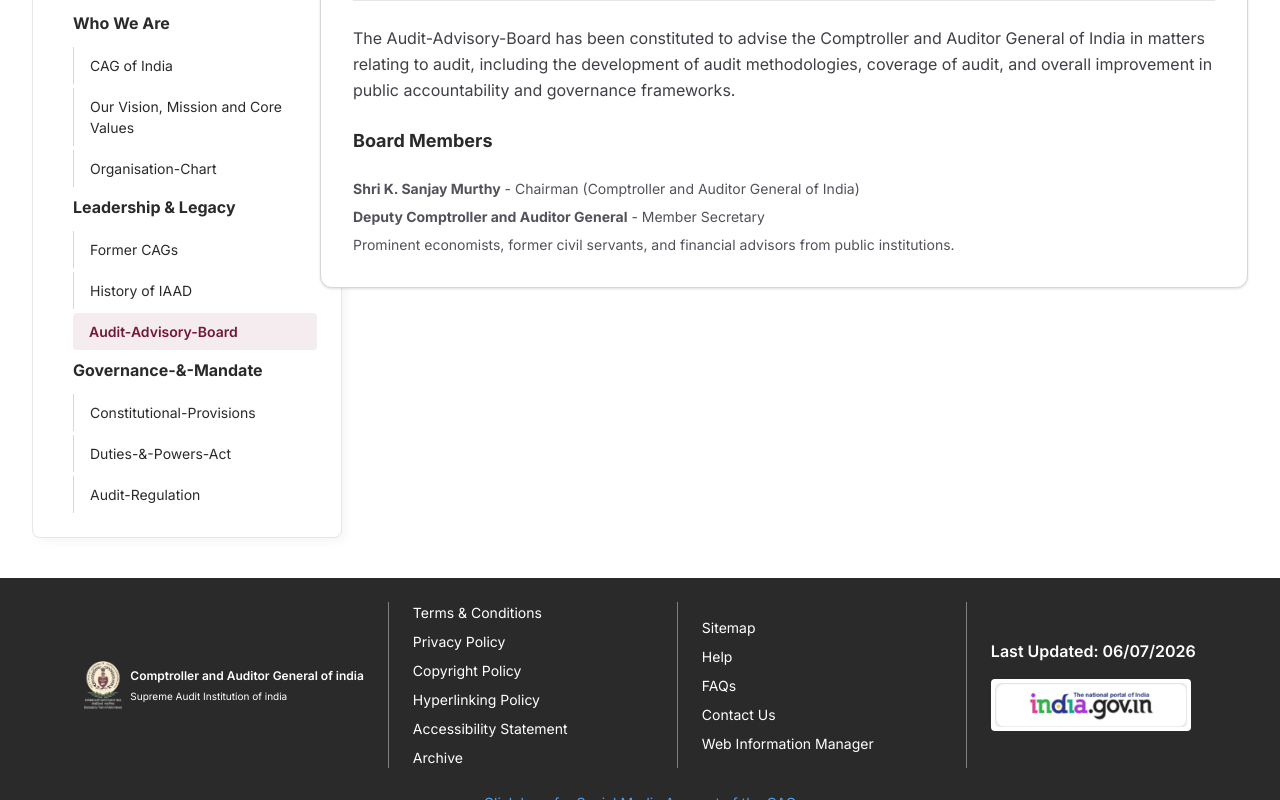
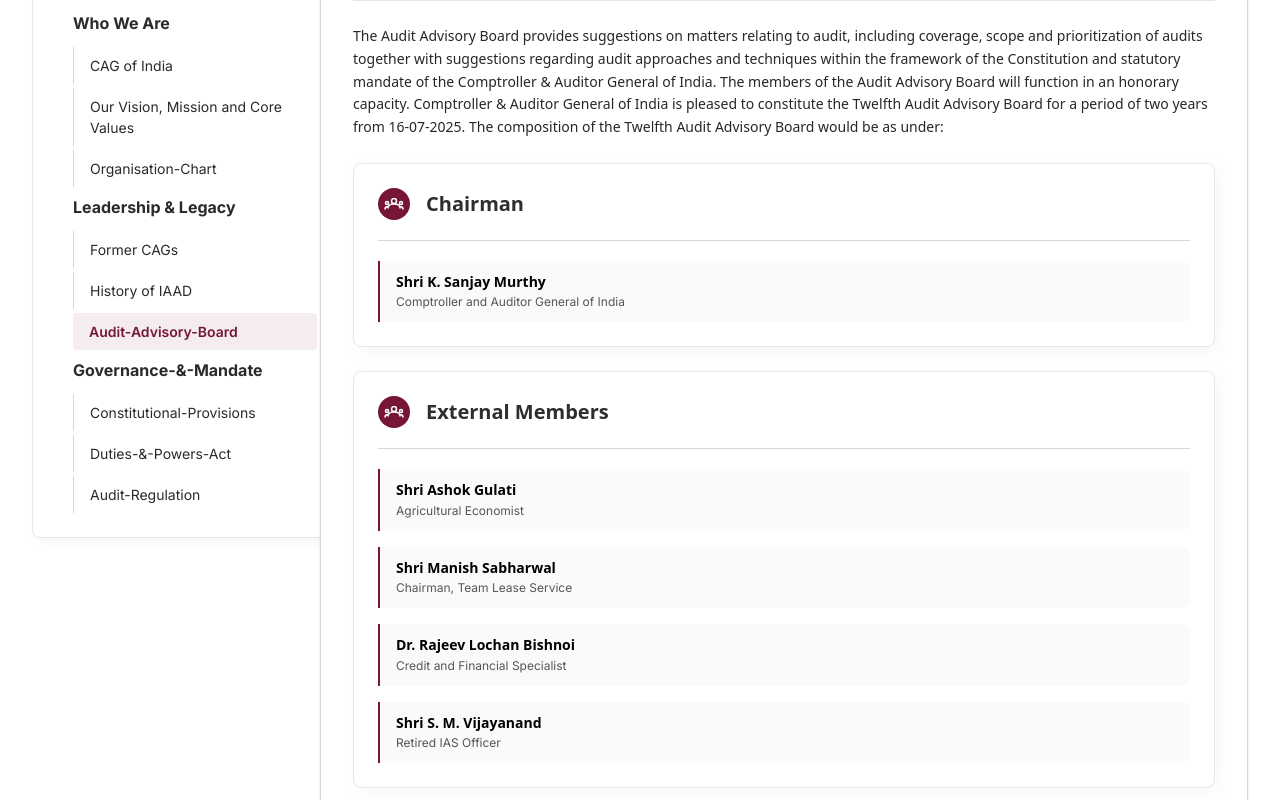
Before and after one commit to dharshan004/new_cag_ui, a Next.js app: page /About/About-Us/Audit-Advisory-Board in a window 1280 px wide. Shown: the part 300-1100 px from the top of the page. Built offline with nearby package versions, Linux system fonts and the light colour scheme.

Commit message:
Redesign and build Audit Advisory Board page with structured board containers, custom team SVGs, and interactive card hover animation highlights

```diff
--- a/src/app/(pages)/About/About-Us/Audit-Advisory-Board/page.tsx
+++ b/src/app/(pages)/About/About-Us/Audit-Advisory-Board/page.tsx
@@ -1,18 +1,211 @@
-import React from 'react';
+'use client';
+
+import React, { useState, useEffect } from 'react';
 import AboutLayout from '@/app/(pages)/About/AboutLayout';
+import { dataManager } from '@/lib/dataManager';
+
+interface MemberItem {
+  id: string;
+  nameEn: string;
+  nameHi: string;
+  desigEn: string;
+  desigHi: string;
+}
+
+interface BoardSection {
+  id: string;
+  titleEn: string;
+  titleHi: string;
+  members: MemberItem[];
+}
+
+const BOARD_SECTIONS: BoardSection[] = [
+  {
+    id: 'chairman',
+    titleEn: 'Chairman',
+    titleHi: 'अध्यक्ष',
+    members: [
+      {
+        id: 'c-1',
+        nameEn: 'Shri K. Sanjay Murthy',
+        nameHi: 'श्री के. संजय मूर्ति',
+        desigEn: 'Comptroller and Auditor General of India',
+        desigHi: 'भारत के नियंत्रक और महालेखापरीक्षक'
+      }
+    ]
+  },
+  {
+    id: 'external',
+    titleEn: 'External Members',
+    titleHi: 'बाहरी सदस्य',
+    members: [
+      {
+        id: 'ex-1',
+        nameEn: 'Shri Ashok Gulati',
+        nameHi: 'श्री अशोक गुलाटी',
+        desigEn: 'Agricultural Economist',
+        desigHi: 'कृषि अर्थशास्त्री'
+      },
+      {
+        id: 'ex-2',
+        nameEn: 'Shri Manish Sabharwal',
+        nameHi: 'श्री मनीष सबरवाल',
+        desigEn: 'Chairman, Team Lease Service',
+        desigHi: 'अध्यक्ष, टीमलीज सर्विसेज'
+      },
+      {
+        id: 'ex-3',
+        nameEn: 'Dr. Rajeev Lochan Bishnoi',
+        nameHi: 'डॉ. राजीव लोचन बिश्नोई',
+        desigEn: 'Credit and Financial Specialist',
+        desigHi: 'क्रेडिट और वित्तीय विशेषज्ञ'
+      },
+      {
+        id: 'ex-4',
+        nameEn: 'Shri S. M. Vijayanand',
+        nameHi: 'श्री एस. एम. विजयानंद',
+        desigEn: 'Retired IAS Officer',
+        desigHi: 'सेवानिवृत्त आईएएस अधिकारी'
+      }
+    ]
+  },
+  {
+    id: 'internal',
+    titleEn: 'Internal Members (Ex. Officio)',
+    titleHi: 'आंतरिक सदस्य (पदेन)',
+    members: [
+      {
+        id: 'in-1',
+        nameEn: 'Shri Ashok Gulati',
+        nameHi: 'श्री अशोक गुलाटी',
+        desigEn: 'Agricultural Economist',
+        desigHi: 'कृषि अर्थशास्त्री'
+      },
+      {
+        id: 'in-2',
+        nameEn: 'Shri Manish Sabharwal',
+        nameHi: 'श्री मनीष सबरवाल',
+        desigEn: 'Chairman, Team Lease Service',
+        desigHi: 'अध्यक्ष, टीमलीज सर्विसेज'
+      },
+      {
+        id: 'in-3',
+        nameEn: 'Dr. Rajeev Lochan Bishnoi',
+        nameHi: 'डॉ. राजीव लोचन बिश्नोई',
+        desigEn: 'Credit and Financial Specialist',
+        desigHi: 'क्रेडिट और वित्तीय विशेषज्ञ'
+      },
+      {
+        id: 'in-4',
+        nameEn: 'Shri S. M. Vijayanand',
+        nameHi: 'श्री एस. एम. विजयानंद',
+        desigEn: 'Retired IAS Officer',
+        desigHi: 'सेवानिवृत्त आईएएस अधिकारी'
+      }
+    ]
+  },
+  {
+    id: 'secretary',
+    titleEn: 'Secretary to the Board',
+    titleHi: 'बोर्ड के सचिव',
+    members: [
+      {
+        id: 's-1',
+        nameEn: 'Ms. Swathi Pandey',
+        nameHi: 'श्रीमती स्वाति पांडे',
+        desigEn: 'Principal Director (Personnel, SMU & Coordination)',
+        desigHi: 'प्रधान निदेशक (कार्मिक, एसएमयू और समन्वय)'
+      }
+    ]
+  }
+];
 
 export default function AuditAdvisoryBoardPage() {
+  const [lang, setLang] = useState<'English' | 'हिन्दी'>('English');
+
+  useEffect(() => {
+    setLang(dataManager.getLanguage());
+    const handleLangChange = () => {
+      setLang(dataManager.getLanguage());
+    };
+    window.addEventListener('languageChange', handleLangChange);
+    return () => window.removeEventListener('languageChange', handleLangChange);
+  }, []);
+
+  const isHindi = lang === 'हिन्दी';
+
   return (
-    <AboutLayout title="Audit-Advisory-Board">
-      <p>
-        The Audit-Advisory-Board has been constituted to advise the Comptroller and Auditor General of India in matters relating to audit, including the development of audit methodologies, coverage of audit, and overall improvement in public accountability and governance frameworks.
-      </p>
-      <h3 className="text-lg font-bold text-[#2a2a2a] mt-4">Board Members</h3>
-      <ul className="list-disc pl-5 space-y-2 mt-2 text-zinc-600 text-sm">
-        <li><strong>Shri K. Sanjay Murthy</strong> - Chairman (Comptroller and Auditor General of India)</li>
-        <li><strong>Deputy Comptroller and Auditor General</strong> - Member Secretary</li>
-        <li>Prominent economists, former civil servants, and financial advisors from public institutions.</li>
-      </ul>
+    <AboutLayout title={isHindi ? 'लेखापरीक्षा सलाहकार बोर्ड' : 'Audit Advisory Board'}>
+      <div className="flex flex-col gap-6 w-full text-left">
+
+        {/* Intro Paragraph */}
+        <p className="text-sm leading-relaxed text-zinc-800 m-0" style={{ fontFamily: 'Noto Sans' }}>
+          {isHindi
+            ? 'लेखापरीक्षा सलाहकार बोर्ड लेखापरीक्षा से संबंधित मामलों पर सुझाव प्रदान करता है, जिसमें लेखापरीक्षा के कवरेज, दायरे और प्राथमिकता के साथ-साथ भारत के नियंत्रक और महालेखापरीक्षक के संवैधानिक और वैधानिक जनादेश के ढांचे के भीतर लेखापरीक्षा दृष्टिकोण और तकनीकों के संबंध में सुझाव शामिल हैं। लेखापरीक्षा सलाहकार बोर्ड के सदस्य मानद क्षमता में कार्य करेंगे। भारत के नियंत्रक और महालेखापरीक्षक १६-०७-२०२५ से दो वर्ष की अवधि के लिए बारहवें लेखापरीक्षा सलाहकार बोर्ड का गठन करते हुए प्रसन्न हैं। बारहवें लेखापरीक्षा सलाहकार बोर्ड की संरचना इस प्रकार होगी:'
+            : 'The Audit Advisory Board provides suggestions on matters relating to audit, including coverage, scope and prioritization of audits together with suggestions regarding audit approaches and techniques within the framework of the Constitution and statutory mandate of the Comptroller & Auditor General of India. The members of the Audit Advisory Board will function in an honorary capacity. Comptroller & Auditor General of India is pleased to constitute the Twelfth Audit Advisory Board for a period of two years from 16-07-2025. The composition of the Twelfth Audit Advisory Board would be as under:'}
+        </p>
+
+        {/* Board Sections Container */}
+        <div className="flex flex-col gap-6 w-full">
+          {BOARD_SECTIONS.map(section => {
+            const sectionTitle = isHindi ? section.titleHi : section.titleEn;
+
+            return (
+              <section
+                key={section.id}
+                className="w-full bg-white border border-[#E6E6E6] rounded-lg p-6 shadow-[4px_4px_20px_rgba(0,0,0,0.04)] flex flex-col gap-5 text-left"
+                aria-labelledby={`sec-title-${section.id}`}
+              >
+
+                {/* Section Header */}
+                <div className="flex items-center gap-4">
+                  {/* Styled Circle with white outline Board representation SVG */}
+                  <div className="w-8 h-8 rounded-full bg-[#751639] flex items-center justify-center text-white flex-shrink-0" aria-hidden="true">
+                    <svg width="20" height="12" viewBox="0 0 20 12" fill="none" xmlns="http://www.w3.org/2000/svg">
+                      <path d="M4 10 C4 7, 7 6, 10 6 C13 6, 16 7, 16 10" stroke="currentColor" strokeWidth="1.5" strokeLinecap="round" />
+                      <circle cx="10" cy="3" r="2.5" stroke="currentColor" strokeWidth="1.5" />
+                      <path d="M1 11 C1 9, 3 8.5, 4.5 8.5" stroke="currentColor" strokeWidth="1.5" strokeLinecap="round" />
+                      <circle cx="3" cy="5" r="1.5" stroke="currentColor" strokeWidth="1.5" />
+                      <path d="M19 11 C19 9, 17 8.5, 15.5 8.5" stroke="currentColor" strokeWidth="1.5" strokeLinecap="round" />
+                      <circle cx="17" cy="5" r="1.5" stroke="currentColor" strokeWidth="1.5" />
+                    </svg>
+                  </div>
+                  <h3 id={`sec-title-${section.id}`} className="text-lg md:text-xl font-bold text-[#2E2E31] m-0" style={{ fontFamily: 'Noto Sans' }}>
+                    {sectionTitle}
+                  </h3>
+                </div>
+
+                {/* Horizontal Line Divider */}
+                <div className="w-full h-[1px] bg-[#D7D7D7] m-0" aria-hidden="true" />
+
+                {/* Board Members list */}
+                <div className="flex flex-col gap-4 w-full">
+                  {section.members.map(member => {
+                    const memberName = isHindi ? member.nameHi : member.nameEn;
+                    const memberDesig = isHindi ? member.desigHi : member.desigEn;
+
+                    return (
+                      <div
+                        key={member.id}
+                        className="w-full p-3 px-4 bg-[#FAFAFA] border-l-2 border-[#751639] flex flex-col gap-1 rounded-r-lg transition-all duration-200 hover:bg-white hover:shadow-[4px_4px_15px_rgba(117,22,57,0.06)] hover:border-l-[4px] hover:-translate-y-0.5 group cursor-pointer"
+                      >
+                        <strong className="text-sm font-semibold text-black m-0 leading-tight transition-colors duration-200 group-hover:text-[#751639]" style={{ fontFamily: 'Noto Sans' }}>
+                          {memberName}
+                        </strong>
+                        <span className="text-xs text-[#565656] m-0 transition-colors duration-200 group-hover:text-zinc-700">
+                          {memberDesig}
+                        </span>
+                      </div>
+                    );
+                  })}
+                </div>
+
+              </section>
+            );
+          })}
+        </div>
+
+      </div>
     </AboutLayout>
   );
 }
```
